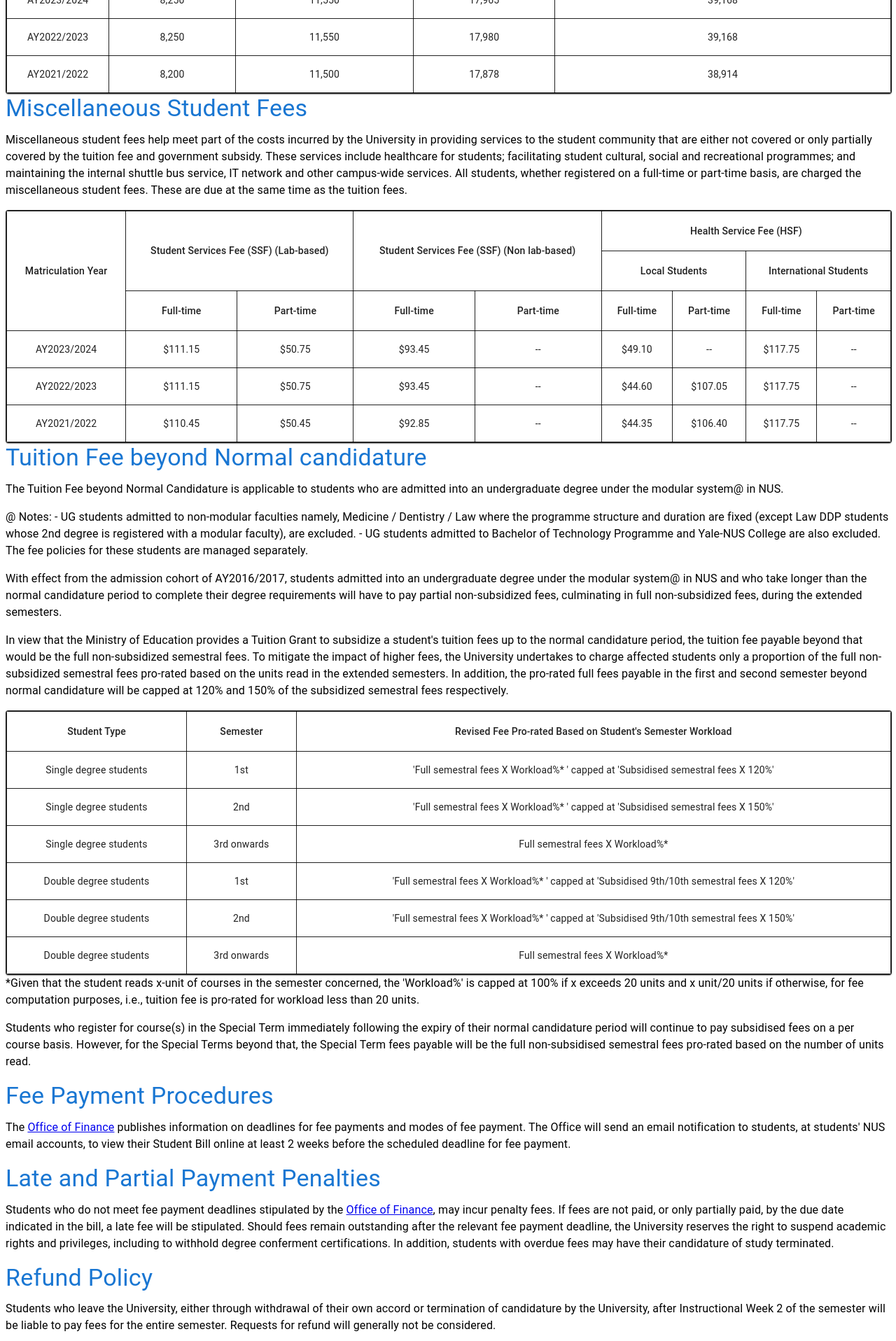
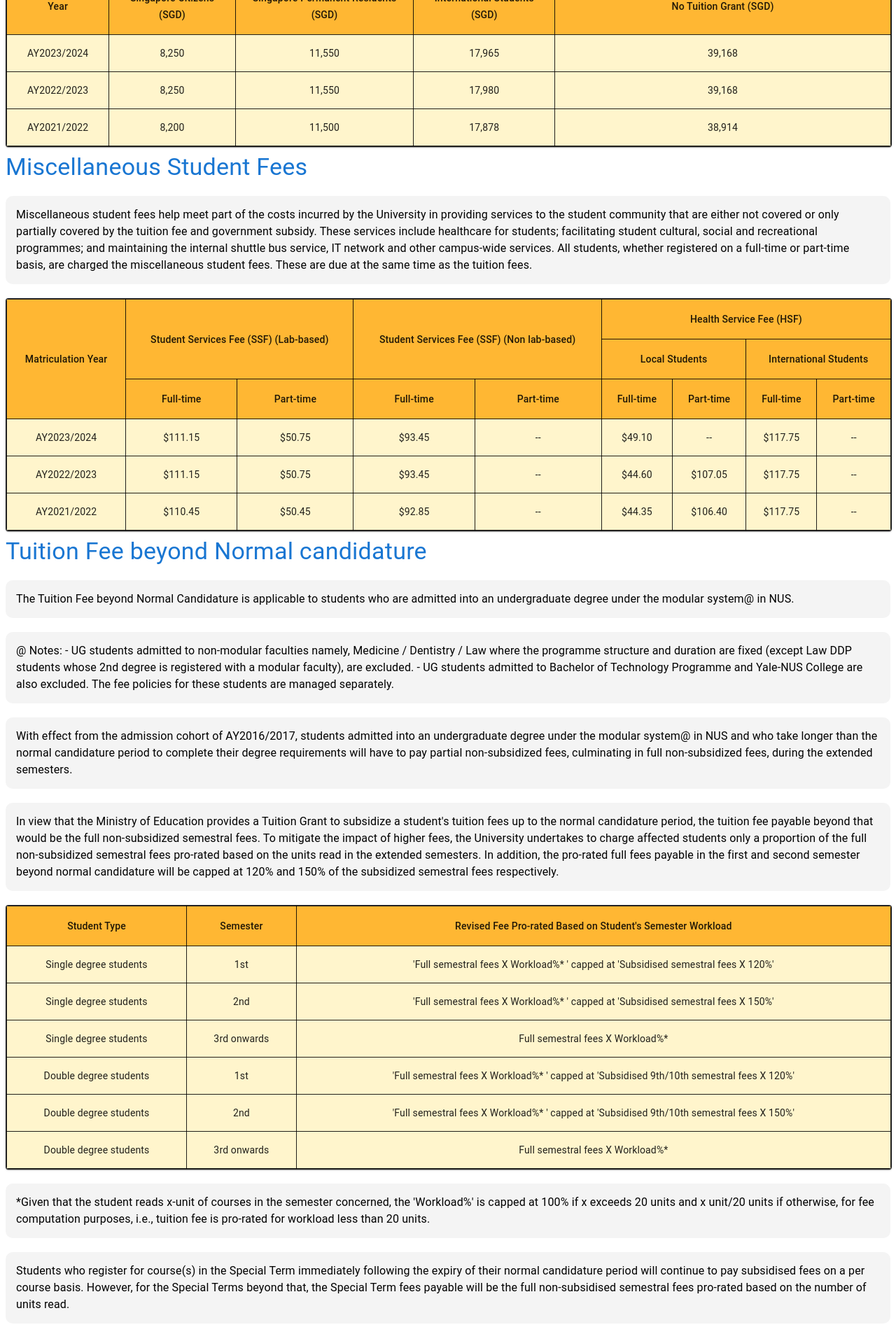
Before and after one commit to auhc99/uni-raasta, a React (Create React App) app in the folder uni-raasta/: page /fees in a window 1280 px wide. Shown: the part 580-2496 px from the top of the page at 70% size. Built offline with nearby package versions, Linux system fonts and the light colour scheme.

Commit message:
Implemented some CSS to beautify the tables and text on Fees tab

```diff
--- a/uni-raasta/src/FeesPage.js
+++ b/uni-raasta/src/FeesPage.js
@@ -67,6 +67,35 @@
   },
 ];
 
+
+const bubbleStyle = {
+  position: 'relative',
+  backgroundColor: 'rgba(150, 150, 150, 0.1)', // Blue color with transparency
+  borderRadius: '10px', // Rounded corners
+  padding: '15px', // Padding inside the bubble
+  maxWidth: '1500px', // Maximum width of the bubble
+  margin: '20px 0' // Margin around the bubble
+};
+
+
+
+const tableHeaderStyle = {
+  backgroundColor: 'rgba(255, 165, 0, 0.8)', // Translucent orange background
+  borderRadius: '10px', // Rounded corners
+  padding: '15px', // Padding inside the table container
+  margin: '20px 0', // Margin around the table container
+};
+
+
+const tableBodyStyle = {
+  backgroundColor: 'rgba(255,238,170, 0.6)', // Translucent orange background
+  borderRadius: '10px', // Rounded corners
+  padding: '15px', // Padding inside the table container
+  margin: '20px 0', // Margin around the table container
+};
+
+
+
 const FeesPage = () => {
   return (
     <Box my={2}>
@@ -74,7 +103,7 @@
         Tuition Fees
       </Typography>
 
-      <Typography variant="body1" paragraph>
+      <Typography variant="body1" paragraph style={bubbleStyle}>
         The cohort-based fee system is introduced for the new undergraduate intake of all
         Faculties/Schools from AY2008/09. Under the cohort-based fee system, tuition fee for an
         intake cohort of students will be fixed throughout the student's candidature. While fees
@@ -84,7 +113,7 @@
         their undergraduate studies.
       </Typography>
 
-      <Typography variant="body1" paragraph>
+      <Typography variant="body1" paragraph style={bubbleStyle}>
         National Servicemen who had accepted admission to NUS earlier but plan to register and
         enroll as a student with the current cohort and beyond will be charged the tuition fees
         prevailing at the time they accepted their offer of admission. If the National Serviceman
@@ -99,7 +128,7 @@
 
       <TableContainer component={Paper} sx={{ border: 1 }}>
         <Table sx={{ minWidth: 700 }} aria-label="tuition fees table">
-          <TableHead>
+          <TableHead sx={tableHeaderStyle}>
             <TableRow sx={{ border: 1 }}>
               <TableCell align="center" colSpan={1} sx={{ border: 1 }}>
                 Matriculation Year
@@ -129,7 +158,7 @@
               </TableCell>
             </TableRow>
           </TableHead>
-          <TableBody>
+          <TableBody sx={tableBodyStyle}>
             {rows.map((row, index) => (
               <TableRow key={index} sx={{ border: 1 }}>
                 <TableCell align="center" sx={{ border: 1 }}>
@@ -153,11 +182,12 @@
         </Table>
       </TableContainer>
 
-      <Typography variant="h4" color="primary" gutterBottom>
+
+      <Typography variant="h4" color="primary" sx={{ mt: 1 }}>
         Miscellaneous Student Fees
       </Typography>
 
-      <Typography variant="body1" paragraph>
+      <Typography variant="body1" paragraph style={bubbleStyle}>
         Miscellaneous student fees help meet part of the costs incurred by the University in
         providing services to the student community that are either not covered or only partially
         covered by the tuition fee and government subsidy. These services include healthcare for
@@ -169,7 +199,7 @@
 
       <TableContainer component={Paper} sx={{ border: 1 }}>
         <Table sx={{ minWidth: 700 }} aria-label="tuition fees table">
-          <TableHead>
+          <TableHead sx={tableHeaderStyle}>
             <TableRow sx={{ border: 1 }}>
               <TableCell align="center" colSpan={1} rowSpan={3} sx={{ border: 1 }}>
                 Matriculation Year
@@ -221,7 +251,7 @@
             </TableRow>
           </TableHead>
 
-          <TableBody>
+          <TableBody sx={tableBodyStyle}>
             {miscellaneousFeesRows.map(row => (
               <TableRow sx={{ border: 1 }}>
                 <TableCell align="center" sx={{ border: 1 }}>{row[0]}</TableCell>
@@ -239,15 +269,15 @@
         </Table>
       </TableContainer>
 
-      <Typography variant="h4" color="primary" gutterBottom>
+      <Typography variant="h4" color="primary" sx={{ mt: 1 }}>
         Tuition Fee beyond Normal candidature
       </Typography>
 
-      <Typography variant="body1" paragraph>
+      <Typography variant="body1" paragraph style={bubbleStyle}>
         The Tuition Fee beyond Normal Candidature is applicable to students who are admitted into an
         undergraduate degree under the modular system@ in NUS.
       </Typography>
-      <Typography variant="body1" paragraph>
+      <Typography variant="body1" paragraph style={bubbleStyle}>
         @ Notes: - UG students admitted to non-modular faculties namely, Medicine / Dentistry / Law
         where the programme structure and duration are fixed (except Law DDP students whose 2nd
         degree is registered with a modular faculty), are excluded. - UG students admitted to
@@ -255,14 +285,14 @@
         for these students are managed separately.
       </Typography>
 
-      <Typography variant="body1" paragraph>
+      <Typography variant="body1" paragraph style={bubbleStyle}>
         With effect from the admission cohort of AY2016/2017, students admitted into an
         undergraduate degree under the modular system@ in NUS and who take longer than the normal
         candidature period to complete their degree requirements will have to pay partial
         non-subsidized fees, culminating in full non-subsidized fees, during the extended semesters.
       </Typography>
 
-      <Typography variant="body1" paragraph>
+      <Typography variant="body1" paragraph style={bubbleStyle}>
         In view that the Ministry of Education provides a Tuition Grant to subsidize a student's
         tuition fees up to the normal candidature period, the tuition fee payable beyond that would
         be the full non-subsidized semestral fees. To mitigate the impact of higher fees, the
@@ -274,7 +304,7 @@
 
       <TableContainer component={Paper} sx={{ border: 1 }}>
         <Table sx={{ minWidth: 700 }} aria-label="tuition fees table">
-          <TableHead>
+          <TableHead sx={tableHeaderStyle}>
             <TableRow sx={{ border: 1 }}>
               <TableCell align="center" sx={{ border: 1 }}>Student Type</TableCell>
               <TableCell align="center" sx={{ border: 1 }}>Semester</TableCell>
@@ -283,7 +313,7 @@
               </TableCell>
             </TableRow>
           </TableHead>
-          <TableBody>
+          <TableBody sx={tableBodyStyle}>
             {tuitionFeeRows.map((row, index) => (
               <TableRow key={index} sx={{ border: 1 }}>
                 <TableCell align="center" sx={{ border: 1 }}>{row.studentType}</TableCell>
@@ -295,24 +325,24 @@
         </Table>
       </TableContainer>
 
-      <Typography variant="body1" paragraph>
+      <Typography variant="body1" paragraph style={bubbleStyle}>
         *Given that the student reads x-unit of courses in the semester concerned, the 'Workload%'
         is capped at 100% if x exceeds 20 units and x unit/20 units if otherwise, for fee
         computation purposes, i.e., tuition fee is pro-rated for workload less than 20 units.
       </Typography>
 
-      <Typography variant="body1" paragraph>
+      <Typography variant="body1" paragraph style={bubbleStyle}>
         Students who register for course(s) in the Special Term immediately following the expiry of
         their normal candidature period will continue to pay subsidised fees on a per course basis.
         However, for the Special Terms beyond that, the Special Term fees payable will be the full
         non-subsidised semestral fees pro-rated based on the number of units read.
       </Typography>
 
-      <Typography variant="h4" color="primary" gutterBottom>
+      <Typography variant="h4" color="primary" sx={{ mt: 1 }}>
         Fee Payment Procedures
       </Typography>
 
-      <Typography variant="body1" paragraph>
+      <Typography variant="body1" paragraph style={bubbleStyle}>
         The{' '}
         <a
           href="https://www.nus.edu.sg/finance/students/student-finance-matters.html"
@@ -326,11 +356,11 @@
         Student Bill online at least 2 weeks before the scheduled deadline for fee payment.
       </Typography>
 
-      <Typography variant="h4" color="primary" gutterBottom>
+      <Typography variant="h4" color="primary" sx={{ mt: 1 }}>
         Late and Partial Payment Penalties
       </Typography>
 
-      <Typography variant="body1" paragraph>
+      <Typography variant="body1" paragraph style={bubbleStyle}>
         Students who do not meet fee payment deadlines stipulated by the{' '}
         <a
           href="https://www.nus.edu.sg/finance/students/student-finance-matters.html"
@@ -346,11 +376,11 @@
         students with overdue fees may have their candidature of study terminated.
       </Typography>
 
-      <Typography variant="h4" color="primary" gutterBottom>
+      <Typography variant="h4" color="primary" sx={{ mt: 1 }}>
         Refund Policy
       </Typography>
 
-      <Typography variant="body1" paragraph>
+      <Typography variant="body1" paragraph style={bubbleStyle}>
         Students who leave the University, either through withdrawal of their own accord or
         termination of candidature by the University, after Instructional Week 2 of the semester
         will be liable to pay fees for the entire semester. Requests for refund will generally not
```
